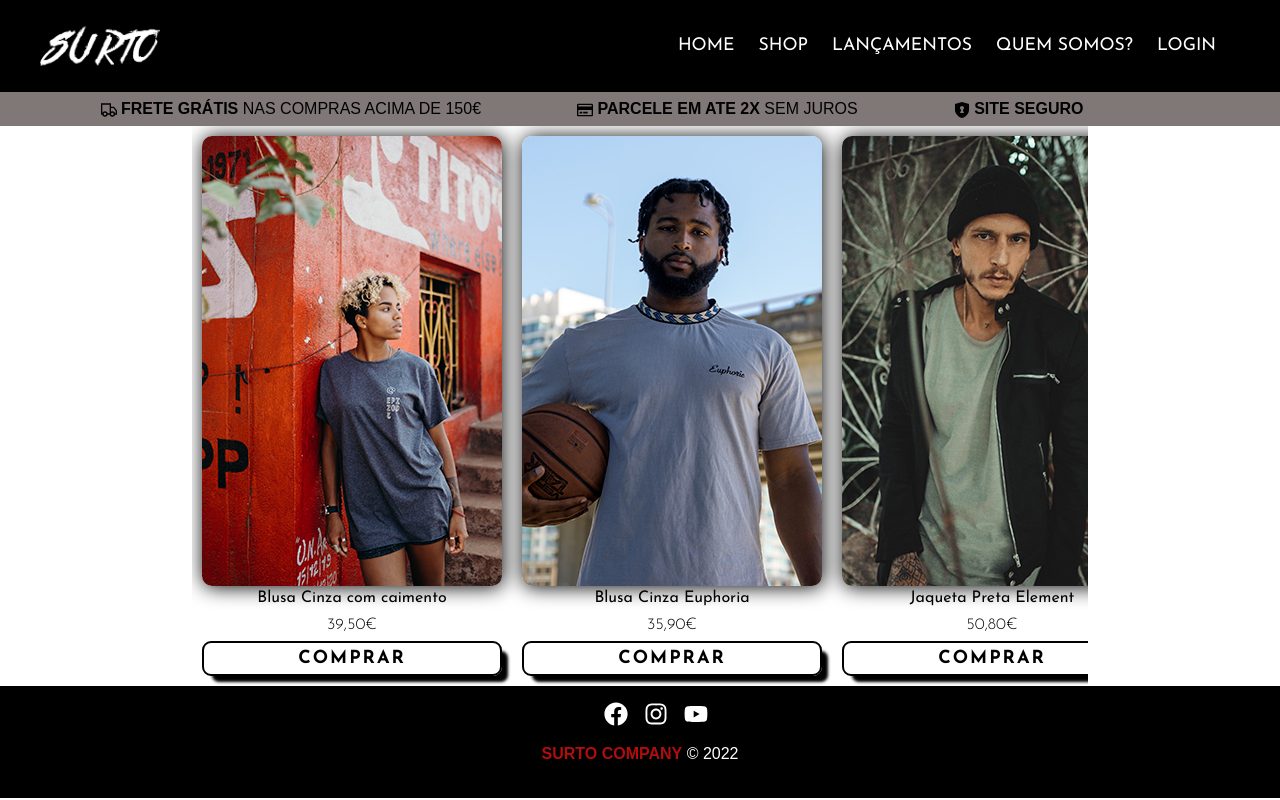
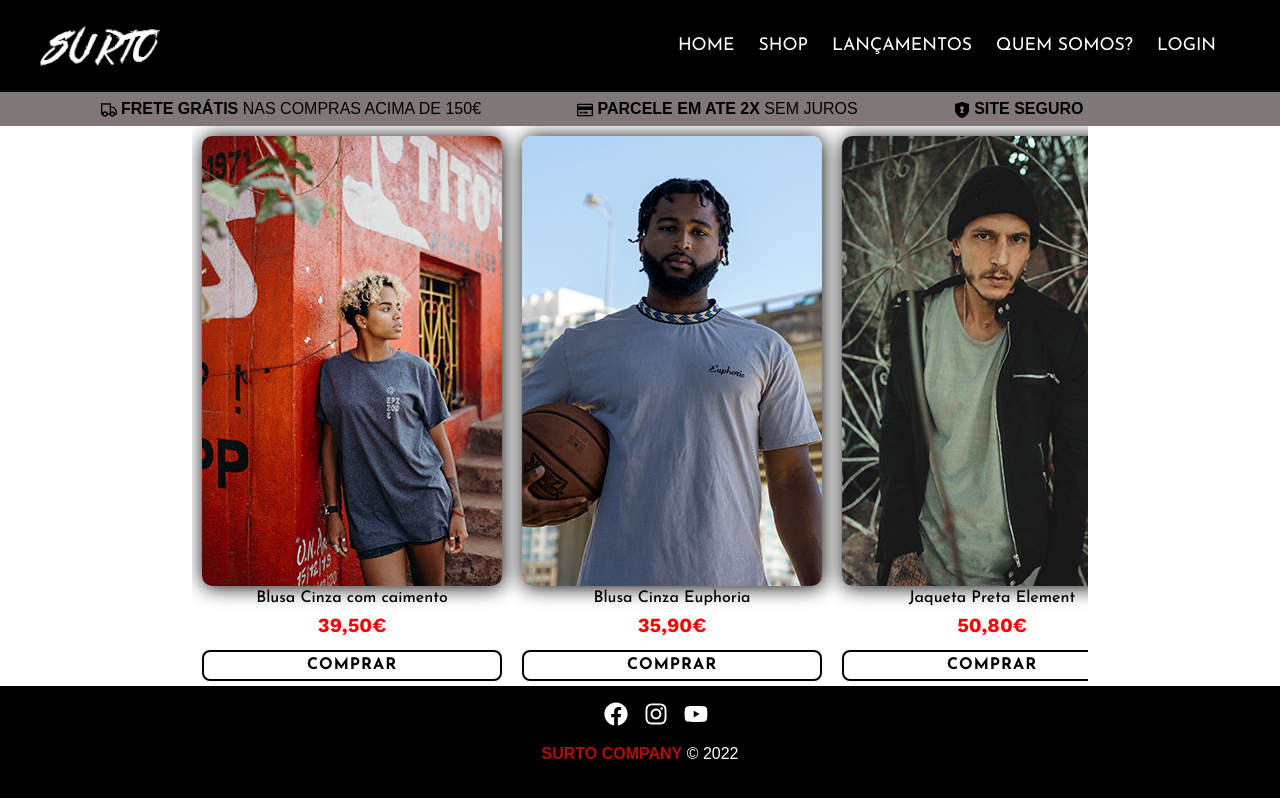
Before and after one commit to EvertonClaudino/loja, a React (Create React App) app: page /Shop in a window 1280 px wide. Built offline with nearby package versions, Linux system fonts and the light colour scheme.

Commit message:
atualizando o botão comprar em lançamento

```diff
--- a/src/Components/pages/Lançamentos.js
+++ b/src/Components/pages/Lançamentos.js
@@ -23,7 +23,7 @@ function Lancamentos() {
                     <img src={tshirt1} alt="Primeiro item" />
                     <span className={stylesC.infoName}>Blusa Cinza com caimento</span>
                     <span className={stylesC.infoPreco}>39,50&euro;</span>
-                    <ButtonComprar />
+                    <ButtonComprar name="Blusa Cinza com caimento" price={39.50} />
                 </div>
                 <div className={stylesC.lacamentos}>
                     <img src={tshirt2} alt="Segundo item" />
--- a/src/Components/pages/Shop.js
+++ b/src/Components/pages/Shop.js
@@ -1,31 +1,14 @@
 import stylesC from './Shop.module.css';
-import FundoS from '../../img/Fundo2.png'
 import tshirt1 from '../../img/t-shirt/t-shirt1.png';
 import tshirt2 from '../../img/t-shirt/t-shirt2.png';
 import tshirt3 from '../../img/t-shirt/t-shirt3.png';
 import tshirt4 from '../../img/t-shirt/t-shirt4.png';
 import tshirt5 from '../../img/t-shirt/t-shirt5.png';
-import tshirt6 from '../../img/t-shirt/t-shirt6.png';
-import Seta from '../../img/Seta.png'
+
+import ButtonComprar from '../buttonC/ButtonComprar'
+
 
 function Shop() {
-    var storage = []
-
-    function buy(name, price) {
-        try {
-            storage = JSON.parse(localStorage.getItem("cart"))
-            if (!storage) {
-                var firstItem = { name, price }
-                localStorage.setItem("cart", JSON.stringify([firstItem]))
-            } else {
-                storage.push({ name, price })
-                localStorage.setItem("cart", JSON.stringify(storage))
-            }
-
-        } catch {
-
-        }
-    }
 
     return (
         <div className={stylesC.containerCarousel}>
@@ -37,8 +20,7 @@ function Shop() {
                     <div className={stylesC.info}>
                         <span className={stylesC.infoName}>Blusa Cinza com caimento</span>
                         <span className={stylesC.infoPreco}>39,50&euro;</span>
-                        <button className={stylesC.info_btn} onClick={(event) => buy("Blusa Cinza", 39.50)}>Comprar</button>
-                    </div>
+                        <ButtonComprar name="Blusa Cinza com caimento" price={39.50} />                    </div>
                 </div>
                 <div className={stylesC.item_Carousel}>
                     <div className={stylesC.image}>
@@ -47,7 +29,7 @@ function Shop() {
                     <div className={stylesC.info}>
                         <span className={stylesC.infoName}>Blusa Cinza Euphoria</span>
                         <span className={stylesC.infoPreco}>35,90&euro;</span>
-                        <button className={stylesC.info_btn} onClick={(event) => buy("Blusa Cinza Euphoria", 35.90)}>Comprar</button>
+                        <ButtonComprar name="Blusa Cinza Euphoria" price={35.90} />
                     </div>
                 </div>
                 <div className={stylesC.item_Carousel}>
@@ -57,7 +39,7 @@ function Shop() {
                     <div className={stylesC.info}>
                         <span className={stylesC.infoName}>Jaqueta Preta Element</span>
                         <span className={stylesC.infoPreco}>50,80&euro;</span>
-                        <button className={stylesC.info_btn} onClick={(event) => buy("Jaqueta Preta Element", 50.80)}>Comprar</button>
+                        <ButtonComprar name="Jaqueta Preta Element" price={50.80} />
                     </div>
                 </div>
                 <div className={stylesC.item_Carousel}>
@@ -67,7 +49,7 @@ function Shop() {
                     <div className={stylesC.info}>
                         <span className={stylesC.infoName}>Blusa Manga Longa Preta</span>
                         <span className={stylesC.infoPreco}>28,99&euro;</span>
-                        <button className={stylesC.info_btn} onClick={(event) => buy("Blusa Manga Longa Preta", 28.99)}>Comprar</button>
+                        <ButtonComprar name="Blusa Manga Longa Preta" price={35.90} />
                     </div>
                 </div>
                 <div className={stylesC.item_Carousel}>
@@ -77,7 +59,7 @@ function Shop() {
                     <div className={stylesC.info}>
                         <span className={stylesC.infoName}>Blusa Basica Branca</span>
                         <span className={stylesC.infoPreco}>9,99&euro;</span>
-                        <button className={stylesC.info_btn} onClick={(event) => buy("Blusa Basica Branca", 9.99)}>Comprar</button>
+                        <ButtonComprar name="Blusa Basica Branca" price={9.99} />
                     </div>
                 </div>
             </div>
--- a/src/Components/pages/Shop.module.css
+++ b/src/Components/pages/Shop.module.css
@@ -44,17 +44,26 @@
 }
 
 .infoName{
+    text-align: center;
     font-family: "Josefin Sans";
-    font-weight: 400;
-    color: rgb(0, 0, 0);
-    text-align: center;
+    font-size: 16px;
+    color: black;
+    font-weight: 500;
 }
 .infoPreco{
-    font-family: "Josefin Sans";
-    font-weight: 300;
-    color: rgb(0, 0, 0);
     text-align: center;
+    font-family: "Work Sans";
+    font-size: 20px;
+    font-weight: 700;
+    color: rgb(255, 0, 0);
 }
+
+.infoPreco:hover {
+    color: rgb(153, 0, 0);
+    cursor: pointer;
+    transition: 0.6s;
+}
+
 .button_left{
     display: flex;
 
```
